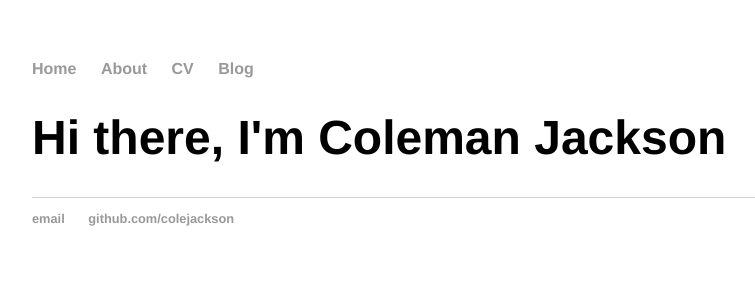
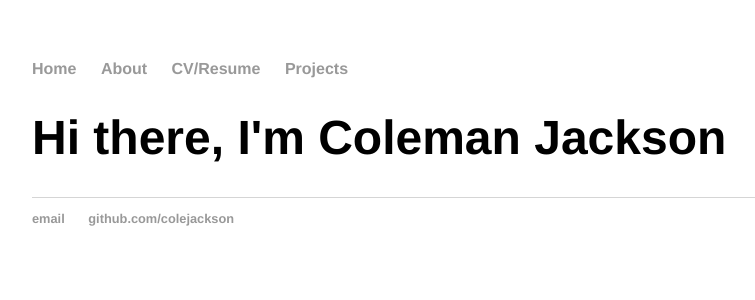
Before and after one commit to colejackson/colejackson.github.io, a Jekyll site: the page built from index.html, in a window 1280 px wide. Shown: the top 300 px of the page, without its empty margins (160-915 px from the left). Built offline with Jekyll 4.4.1, drawn with Linux system fonts in a browser that asks for light colours.

Commit message:
Update default.html

```diff
--- a/_layouts/default.html
+++ b/_layouts/default.html
@@ -11,8 +11,8 @@
 	    		<ul>
 	        		<li><a href="/">Home</a></li>
 		        	<li><a href="/about">About</a></li>
-	        		<li><a href="/cv">CV</a></li>
-	        		<li><a href="/blog">Blog</a></li>
+	        		<li><a href="/cv">CV/Resume</a></li>
+	        		<li><a href="/blog">Projects</a></li>
 	    		</ul>
 			</nav>
 			<div class="container">
```
